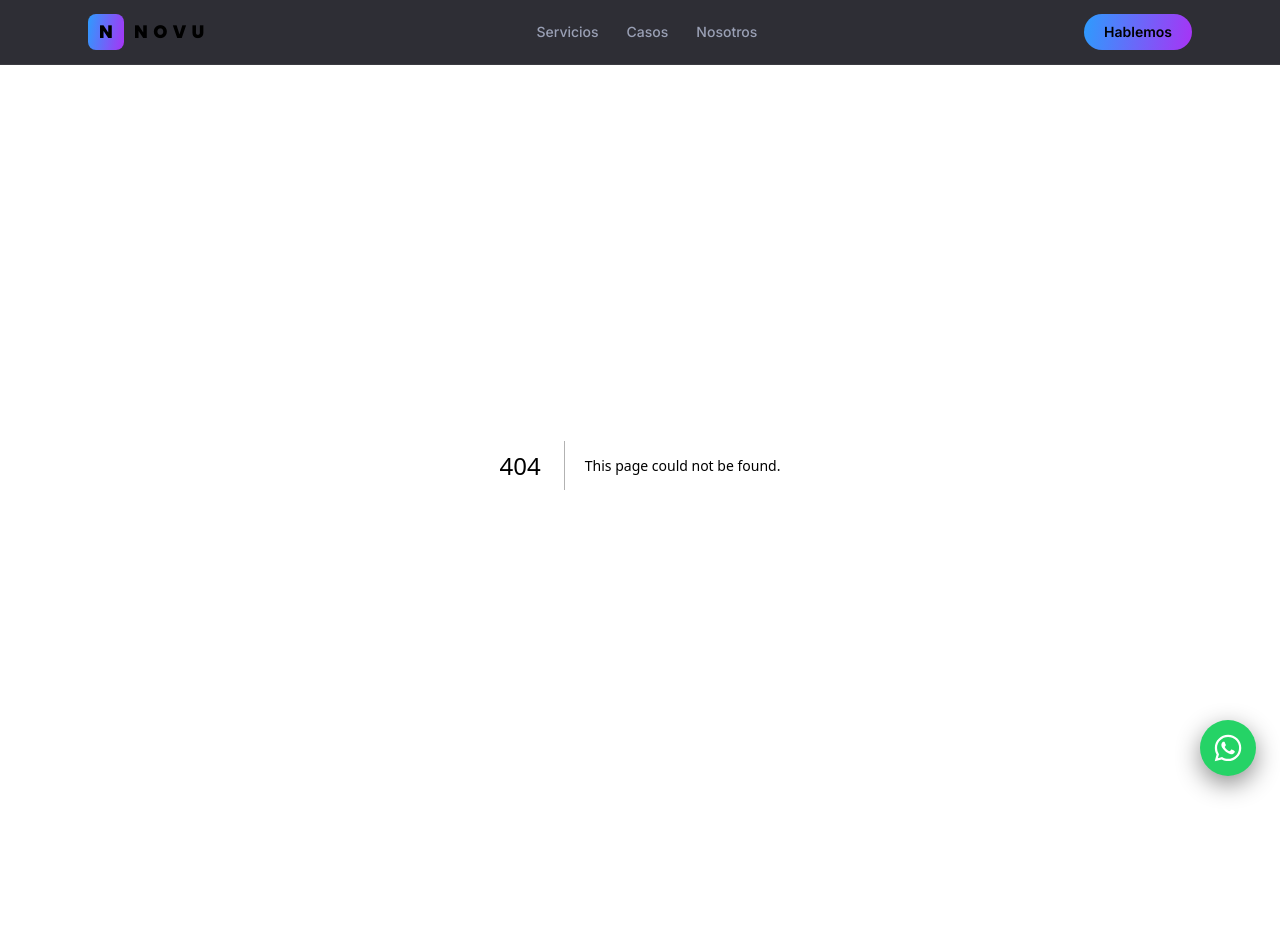
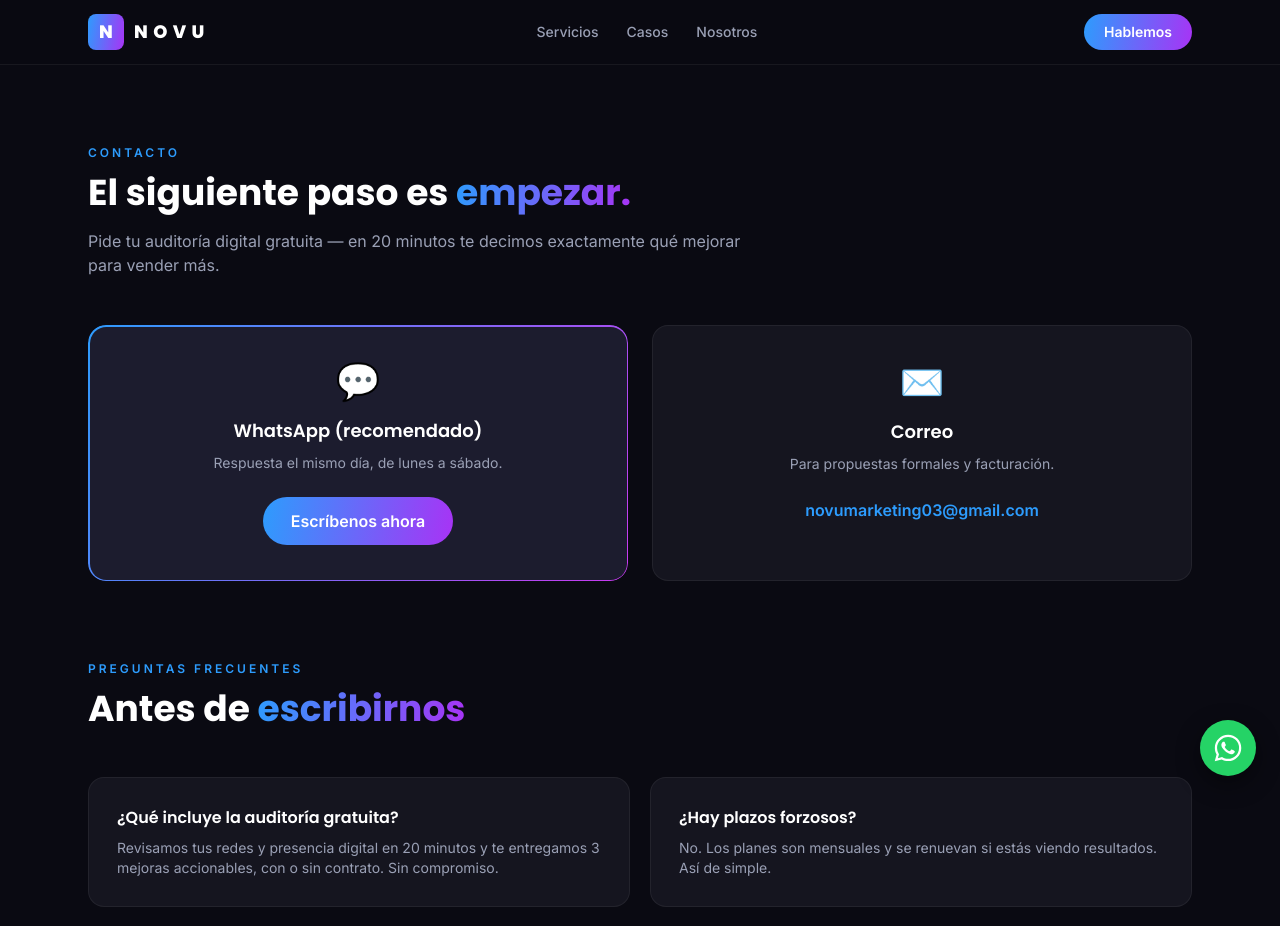
Before and after one commit to novumarketing/novu-web, a Next.js app: page /contacto in a window 1280 px wide. Before the commit this address had no page. Shown: the top 926 px of the page. Built offline with nearby package versions, Linux system fonts and the light colour scheme.

Commit message:
Add files via upload

```diff
--- /dev/null
+++ b/app/contacto/page.jsx
@@ -0,0 +1,47 @@
+import { Button, Section, Card, WA } from "@/components/ui";
+
+export const metadata = { title: "Contacto — NOVU Marketing" };
+
+const faqs = [
+  ["¿Qué incluye la auditoría gratuita?", "Revisamos tus redes y presencia digital en 20 minutos y te entregamos 3 mejoras accionables, con o sin contrato. Sin compromiso."],
+  ["¿Hay plazos forzosos?", "No. Los planes son mensuales y se renuevan si estás viendo resultados. Así de simple."],
+  ["¿Trabajan fuera de mi ciudad?", "Sí — todo el proceso es digital: reuniones por videollamada y comunicación directa por WhatsApp."],
+  ["¿Qué necesito para empezar?", "Solo tus accesos de redes y 30 minutos para la reunión de arranque. Del resto nos encargamos nosotros."],
+];
+
+export default function Contacto() {
+  return (
+    <main>
+      <Section kicker="Contacto" title="El siguiente paso es" accent="empezar."
+        sub="Pide tu auditoría digital gratuita — en 20 minutos te decimos exactamente qué mejorar para vender más.">
+        <div className="grid gap-6 md:grid-cols-2">
+          <div className="grad-border p-9 text-center">
+            <div className="text-4xl">💬</div>
+            <h3 className="mt-4 font-[family-name:var(--font-poppins)] text-lg font-semibold">WhatsApp (recomendado)</h3>
+            <p className="mt-2 text-sm text-muted">Respuesta el mismo día, de lunes a sábado.</p>
+            <div className="mt-6"><Button href={WA} external>Escríbenos ahora</Button></div>
+          </div>
+          <Card className="p-9 text-center">
+            <div className="text-4xl">✉️</div>
+            <h3 className="mt-4 font-[family-name:var(--font-poppins)] text-lg font-semibold">Correo</h3>
+            <p className="mt-2 text-sm text-muted">Para propuestas formales y facturación.</p>
+            <a href="mailto:novumarketing03@gmail.com" className="mt-6 inline-block font-semibold text-blue hover:underline">
+              novumarketing03@gmail.com
+            </a>
+          </Card>
+        </div>
+      </Section>
+
+      <Section kicker="Preguntas frecuentes" title="Antes de" accent="escribirnos" className="pt-0">
+        <div className="grid gap-5 md:grid-cols-2">
+          {faqs.map(([q, a]) => (
+            <Card key={q}>
+              <h3 className="font-[family-name:var(--font-poppins)] font-semibold">{q}</h3>
+              <p className="mt-2 text-sm text-muted">{a}</p>
+            </Card>
+          ))}
+        </div>
+      </Section>
+    </main>
+  );
+}
```
